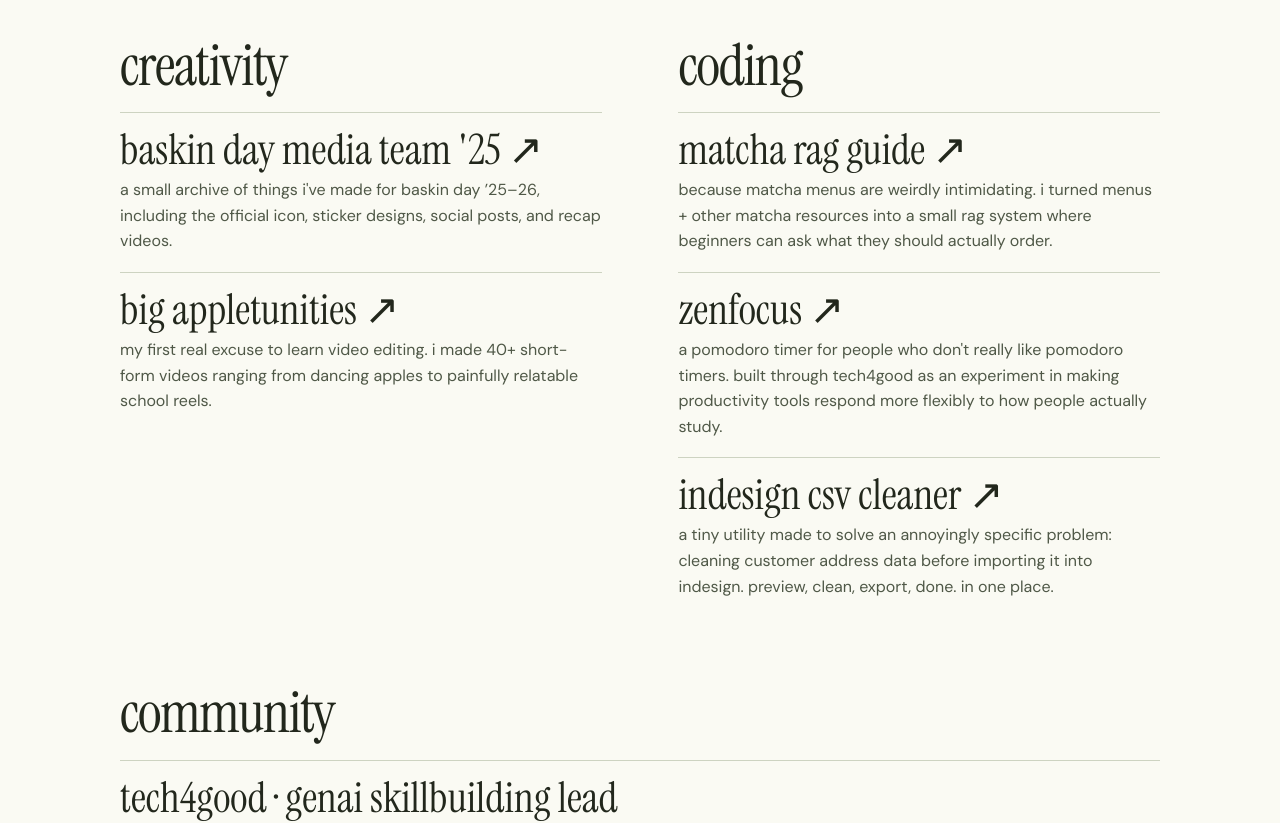
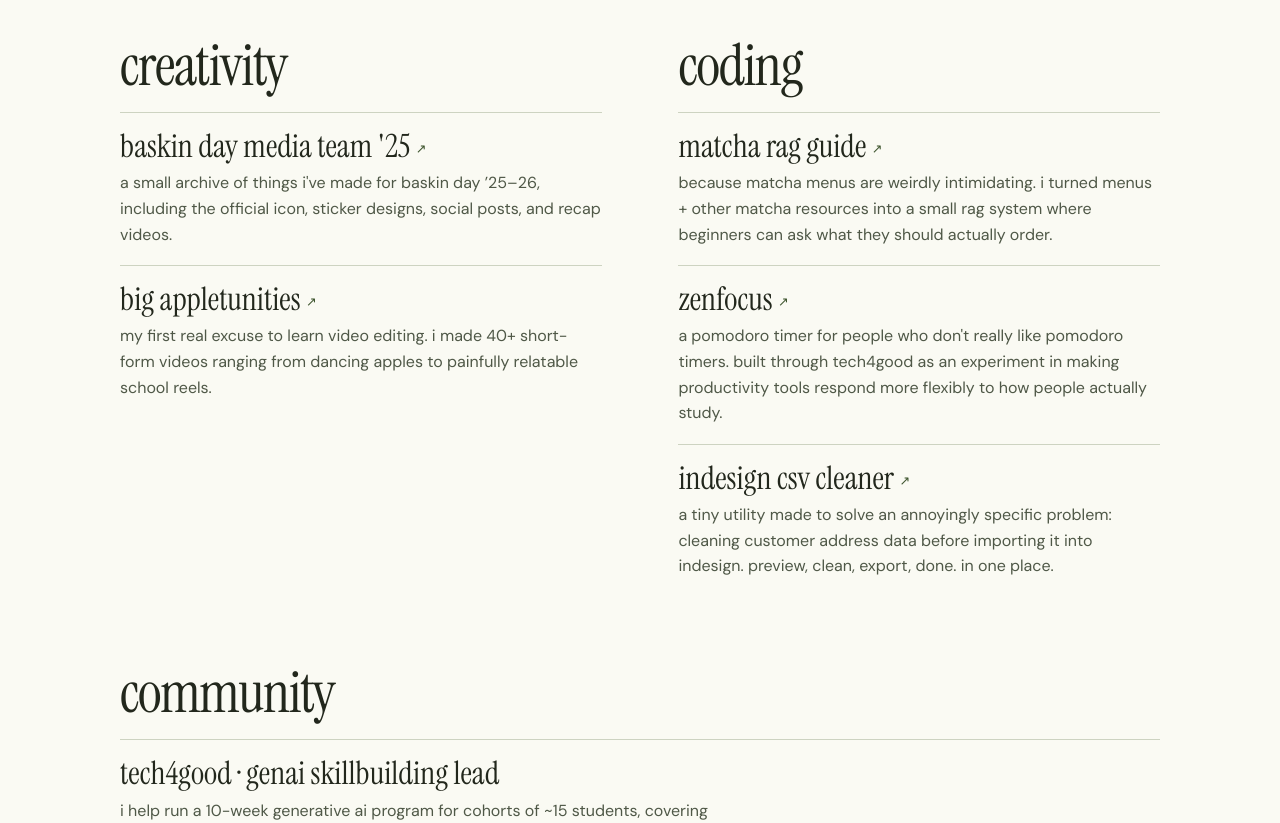
Before and after one commit to tsunderii/blueprint_intro, a React (Vite) app in the folder my-about-page/: page / in a window 1280 px wide. Shown: the part 1820-2643 px from the top of the page. Built offline with nearby package versions, Linux system fonts and the light colour scheme; no server answers.

Commit message:
Refine portfolio entry typography

```diff
--- a/my-about-page/app.css
+++ b/my-about-page/app.css
@@ -224,8 +224,7 @@ h1 strong {
   border-bottom: 1px solid var(--line);
 }
 
-.project-card h3,
-.portfolio-entries h3 {
+.project-card h3 {
   margin: 0;
   font: 400 clamp(28px, 3.3vw, 42px) / 1 var(--serif);
 }
@@ -286,7 +285,8 @@ h1 strong {
 }
 
 .portfolio-entries h3 {
-  margin-bottom: 6px;
+  margin: 0 0 6px;
+  font: 400 clamp(1.5rem, 2.8vw, 2rem) / 1.1 var(--serif);
 }
 
 .community {
--- a/my-about-page/app.jsx
+++ b/my-about-page/app.jsx
@@ -151,7 +151,11 @@ function App() {
               <div className="portfolio-entries">
                 {entries.map((entry) => (
                   <article key={entry.title}>
-                    <h3><a href={entry.url}>{entry.title} ↗</a></h3>
+                    <h3>
+                      <a href={entry.url}>
+                        {entry.title} <span className="project-link-arrow" aria-hidden="true">↗</span>
+                      </a>
+                    </h3>
                     <p>{entry.description}</p>
                   </article>
                 ))}
```
